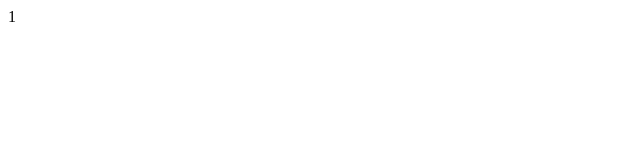
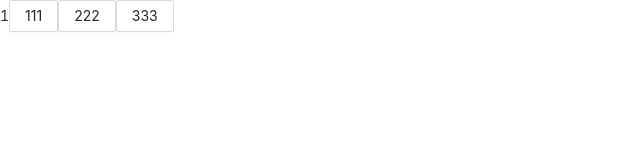
Before and after one commit to HugoJuntaoChen/outSourcing, a React app: page / in a window 1280 px wide. Shown: the top 160 px of the page, without its empty margins (0-640 px from the left). Built offline with nearby package versions, Linux system fonts and the light colour scheme.

Commit message:
build: 添加ant & css相关loader

```diff
--- a/package.json
+++ b/package.json
@@ -12,6 +12,7 @@
   },
   "dependencies": {
     "@reduxjs/toolkit": "^1.9.5",
+    "antd": "^4.24.12",
     "react": "^17.0.2",
     "react-dom": "^17.0.2",
     "react-router": "^6.13.0",
@@ -28,6 +29,9 @@
   },
   "homepage": "https://github.com/HugoJuntaoChen/outSourcing#readme",
   "devDependencies": {
+    "style-loader": "^3.3.3",
+    "css-loader": "^6.8.1",
+    "less-loader": "^11.1.3",
     "@babel/cli": "^7.22.5",
     "@babel/core": "^7.22.5",
     "@babel/preset-env": "^7.22.5",
--- a/src/boostrap.tsx
+++ b/src/boostrap.tsx
@@ -1,6 +1,7 @@
 import { render } from 'react-dom'
 import { BrowserRouter } from 'react-router-dom'
 import App from './App'
+import 'antd/dist/antd.css'
 
 const rootElement = document.getElementById('root')
 render(
--- a/src/pages/index.tsx
+++ b/src/pages/index.tsx
@@ -1,5 +1,12 @@
+import { Button } from 'antd'
+
 export default function Main () {
   return (
-        <div>1</div>
+        <div>1
+
+            <Button>111</Button>
+            <Button>222</Button>
+            <Button>333</Button>
+        </div>
   )
 };
--- a/webpack/webpack.base.js
+++ b/webpack/webpack.base.js
@@ -1,5 +1,10 @@
 const HtmlWebpackPlugin = require('html-webpack-plugin')
 const { resolve } = require('path')
+
+const cssLoaderAry = [
+  'style-loader',
+  'css-loader'
+]
 
 module.exports = {
   entry: resolve(__dirname, '../src/index.ts'),
@@ -29,11 +34,30 @@ module.exports = {
             configFile: resolve(__dirname, '../tsconfig.json')
           }
         }
+      },
+      {
+        test: /\.css$/,
+        use: cssLoaderAry
+      },
+      {
+        test: /\.less$/,
+        use: [
+          ...cssLoaderAry,
+          {
+            loader: 'less-loader',
+            options: {
+              lessOptions: {
+                exclude: /node_modules/,
+                javascriptEnabled: true
+              }
+            }
+          }
+        ]
       }
     ]
   },
   resolve: {
-    extensions: ['.tsx', '.ts', '.js'],
+    extensions: ['.tsx', '.ts', '.js', '.css', '.less'],
     alias: {
       '@': resolve(__dirname, '../src')
     }
```
Also changed, not shown: 1 other file (tests, documents, lock files or other folders).
